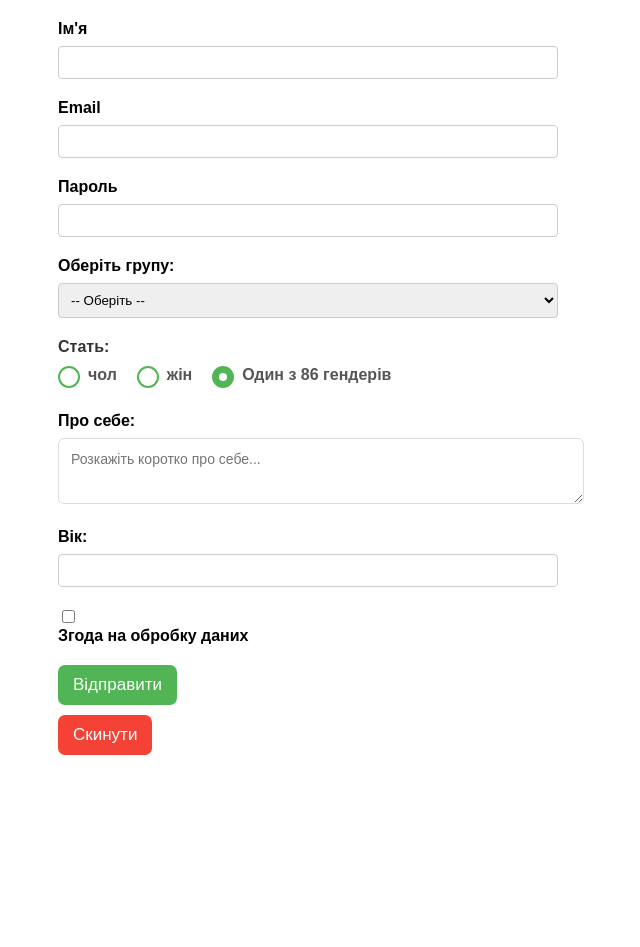
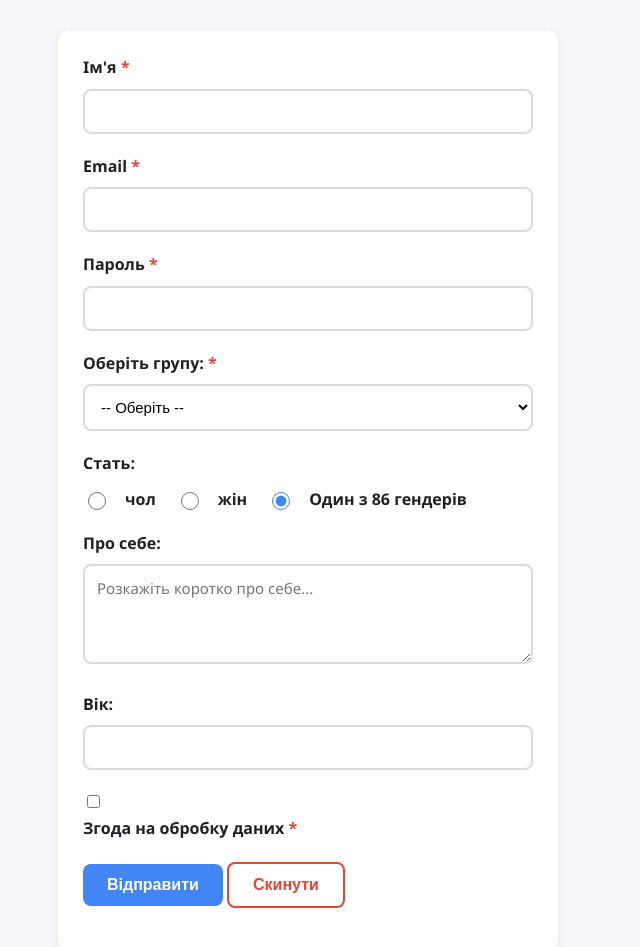
Before and after one commit to knownAim00/task1.3, a plain HTML site: page index.html in a window 1280 px wide. Shown: the whole page, without its empty margins (332-972 px from the left). Before the commit the page ends 800 px from the top, so only its background shows below. Drawn offline with Linux system fonts and the light colour scheme.

Commit message:
Update style.css

```diff
--- a/style.css
+++ b/style.css
@@ -1,159 +1,167 @@
+:root {
+    --primary-color: #4285f4;       /* Основной синий */
+    --secondary-color: #34a853;    /* Зеленый */
+    --danger-color: #ea4335;       /* Красный */
+    --background-color: #f5f7fa;   /* Светлый фон */
+    --text-color: #202124;         /* Основной текст */
+    --border-color: #dadce0;       /* Цвет границ */
+    --accent-color: #1a73e8;       /* Акцентный синий */
+}
+
 body {
-    font-family: Arial, sans-serif;
+    background-color: var(--background-color);
+    font-family: 'Segoe UI', Tahoma, Geneva, Verdana, sans-serif;
     max-width: 500px;
     margin: 0 auto;
-    padding: 20px;
-}
-.form-group {
-    margin-bottom: 15px;
-}
-label {
-    display: block;
-    margin-bottom: 5px;
-    font-weight: bold;
-}
-input[type="text"],
-input[type="email"],
-input[type="password"],
-input[type="number"],
-select {                                                             /* Стилізація полів вводу */
-    width: 100%;
-    padding: 8px;
-    border: 1px solid #ccc;
-    border-radius: 4px;
-    box-sizing: border-box;
-}
-.radio-group {
-    display: flex;
-    gap: 15px;
-}
-.radio-option {
-    display: flex;
-    align-items: center;
-    gap: 5px;
-}
-.checkbox-group {
-    display: flex;
-    align-items: center;
-    gap: 5px;
-    margin: 15px 0;
-}                                                          /* Стилізація блоку з чекбоксами */
-
-button {
-    color: white;
-    padding: 10px 15px;
-    border: none;
-    border-radius: 7px;
-    cursor: pointer;
-    font-size: 17px;
-    display: flex;
-    justify-content: flex-start;
-    gap: 20px;
-    margin-top: 10px;
+    padding: 30px;
+    color: var(--text-color);
+    line-height: 1.6;
 }
 
-button[type="submit"] {
-    background-color: #52b555;                                      /*Кнопка "Відправити" */
-}
-button[type="reset"] {
-    background-color: #f44336;
-    margin-top: 10px;                                              /*Кнопка "Скинути" */
-}
-.gender-selection {                                           /* Стилізація блоку з радіокнопками */
-    margin-bottom: 20px;
+#myForm {
+    background-color: white;
+    padding: 25px;
+    border-radius: 12px;
+    box-shadow: 0 2px 10px rgba(0, 0, 0, 0.08);
 }
 
-.gender-label {
-    display: block;
-    margin-bottom: 10px;
-    font-weight: bold;
-    color: #333;
-}
-
-.radio-group {
-    display: flex;
-    gap: 20px;
-}
-
-.radio-option {
-    display: flex;
-    align-items: center;
-    cursor: pointer;
-    position: relative;
-    padding-left: 25px;
-}
-
-.radio-option input {
-    position: absolute;
-    opacity: 0;
-    cursor: pointer;
-}
-
-.radio-custom {
-    position: absolute;
-    top: 0;
-    left: 0;
-    height: 18px;
-    width: 18px;
-    background-color: #fff;
-    border: 2px solid #52b555;
-    border-radius: 50%;
-    transition: all 0.3s;
-}
-
-.radio-option:hover .radio-custom {
-    border-color: #3d8b40;
-}
-
-.radio-option input:checked ~ .radio-custom {
-    background-color: #52b555;
-    border-color: #52b555;
-}
-
-.radio-custom:after {
-    content: "";
-    position: absolute;
-    display: none;
-    top: 50%;
-    left: 50%;
-    width: 8px;
-    height: 8px;
-    border-radius: 50%;
-    background: white;
-    transform: translate(-50%, -50%);
-}
-
-.radio-option input:checked ~ .radio-custom:after {
-    display: block;
-}
-
-.radio-text {
-    margin-left: 5px;
-    color: #555;
-}
-.form-group {                              /* Стилізація блоку з полями вводу */
+.form-group {
     margin-bottom: 20px;
 }
 
 label {
     display: block;
     margin-bottom: 8px;
-    font-weight: bold;
+    font-weight: 600;
+    color: var(--text-color);
 }
 
+.required:after {
+    content: " *";
+    color: var(--danger-color);
+}
+
+input[type="text"],
+input[type="email"],
+input[type="password"],
+input[type="number"],
+select,
 textarea {
     width: 100%;
     padding: 12px;
-    border: 1px solid #ddd;
-    border-radius: 6px;
-    font-family: Arial, sans-serif;
-    font-size: 14px;
-    min-height: 40px;
-    resize: vertical;
+    border: 2px solid var(--border-color);
+    border-radius: 8px;
+    box-sizing: border-box;
+    font-size: 15px;
+    transition: all 0.3s ease;
+    background-color: white;
 }
 
+input:focus,
+select:focus,
 textarea:focus {
-    border-color: #52b555;
+    border-color: var(--accent-color);
     outline: none;
-    box-shadow: 0 0 5px rgba(82, 181, 85, 0.3);
+    box-shadow: 0 0 0 3px rgba(66, 133, 244, 0.2);
 }
+
+/* Стили для радиокнопок (упрощенная версия) */
+.radio-group {
+    display: flex;
+    gap: 20px;
+    margin: 10px 0;
+}
+
+.radio-option {
+    display: flex;
+    align-items: center;
+    gap: 8px;
+    cursor: pointer;
+}
+
+.radio-option input[type="radio"] {
+    width: 18px;
+    height: 18px;
+    accent-color: var(--primary-color);
+    cursor: pointer;
+}
+
+/* Стили для textarea */
+textarea {
+    min-height: 100px;
+    resize: vertical;
+    font-family: inherit;
+}
+
+/* Стили для чекбокса */
+.checkbox-group {
+    display: flex;
+    align-items: center;
+    gap: 10px;
+    margin: 20px 0;
+}
+
+.checkbox-group input[type="checkbox"] {
+    width: 18px;
+    height: 18px;
+    accent-color: var(--primary-color);
+    cursor: pointer;
+}
+
+/* Стили для кнопок */
+.button-container {
+    display: flex;
+    gap: 15px;
+    margin-top: 25px;
+}
+
+button {
+    padding: 12px 24px;
+    border: none;
+    border-radius: 8px;
+    cursor: pointer;
+    font-size: 16px;
+    font-weight: 600;
+    transition: all 0.3s ease;
+    flex: 1;
+}
+
+button[type="submit"] {
+    background-color: var(--primary-color);
+    color: white;
+}
+
+button[type="submit"]:hover {
+    background-color: var(--accent-color);
+    transform: translateY(-2px);
+}
+
+button[type="reset"] {
+    background-color: white;
+    color: var(--danger-color);
+    border: 2px solid var(--danger-color);
+}
+
+button[type="reset"]:hover {
+    background-color: #fce8e6;
+}
+
+/* Адаптивность для мобильных устройств */
+@media (max-width: 480px) {
+    body {
+        padding: 15px;
+    }
+
+    .radio-group {
+        flex-direction: column;
+        gap: 10px;
+    }
+
+    .button-container {
+        flex-direction: column;
+    }
+
+    button {
+        width: 100%;
+    }
+}
```
